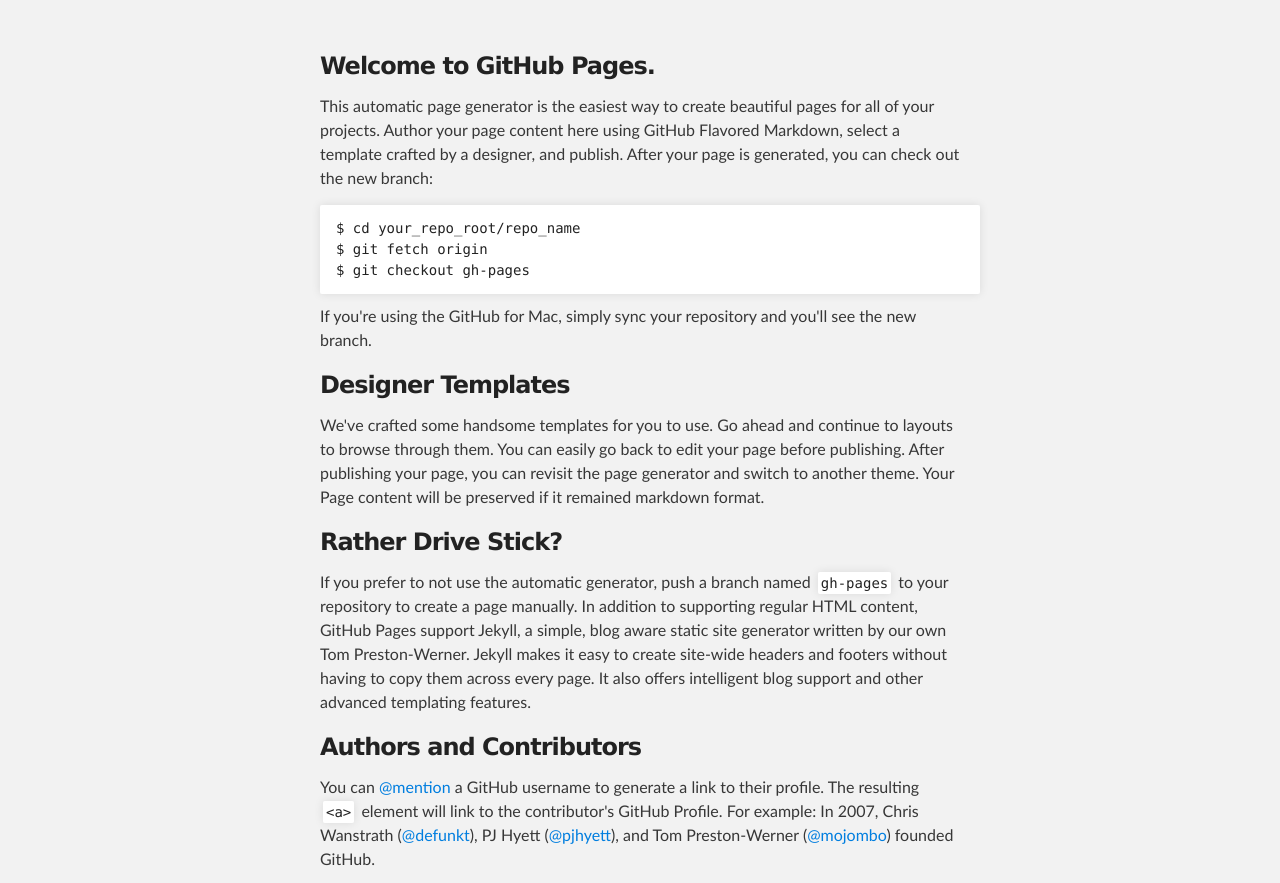
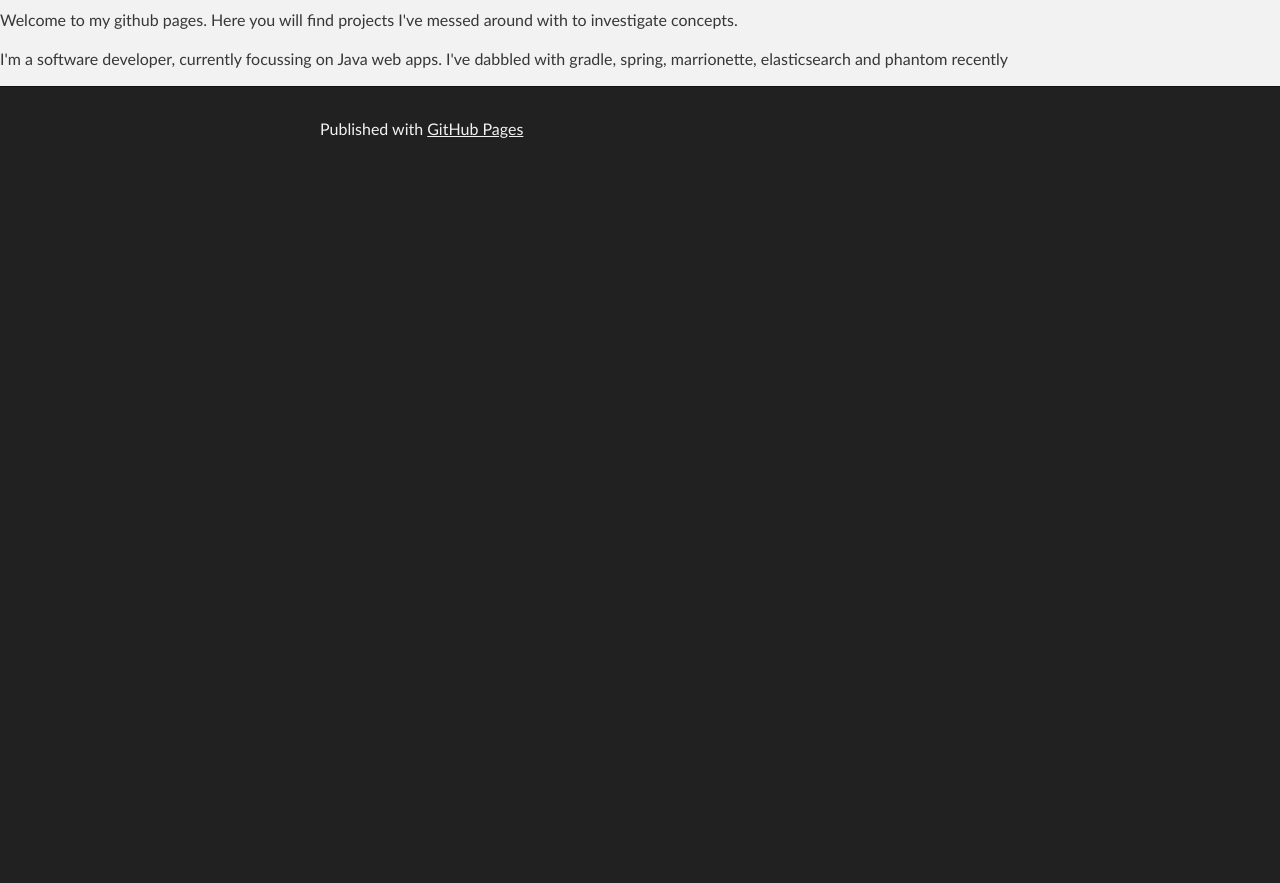
Before and after one commit to stuartstevenson/stuartstevenson.github.io, a plain HTML site: page index.html in a window 1280 px wide. Shown: the part 176-1059 px from the top of the page. After the commit the page ends 800 px from the top, so only its background shows below. Drawn offline with Linux system fonts and the light colour scheme.

Commit message:
changing default content

```diff
--- a/index.html
+++ b/index.html
@@ -2,9 +2,9 @@
 <html>
 
 <head>
-    <meta charset='utf-8' />
-    <meta http-equiv="X-UA-Compatible" content="chrome=1" />
-    <meta name="description" content="Stuartstevenson.github.io : " />
+    <meta charset='utf-8'/>
+    <meta http-equiv="X-UA-Compatible" content="chrome=1"/>
+    <meta name="description" content="Stuartstevenson.github.io : "/>
 
     <link rel="stylesheet" type="text/css" media="screen" href="stylesheets/stylesheet.css">
 
@@ -18,7 +18,8 @@
     <header class="inner">
         <a id="forkme_banner" href="https://github.com/stuartstevenson">View on GitHub</a>
 
-          <h1 id="project_title">Stuartstevenson.github.io</h1>
+        <h1 id="project_title">stuartstevenson.github.io</h1>
+
         <h2 id="project_tagline"></h2>
 
     </header>
@@ -26,39 +27,8 @@
 
 <!-- MAIN CONTENT -->
 <div id="main_content_wrap" class="outer">
-      <section id="main_content" class="inner">
-        <h3>
-<a name="welcome-to-github-pages" class="anchor" href="#welcome-to-github-pages"><span class="octicon octicon-link"></span></a>Welcome to GitHub Pages.</h3>
-
-<p>This automatic page generator is the easiest way to create beautiful pages for all of your projects. Author your page content here using GitHub Flavored Markdown, select a template crafted by a designer, and publish. After your page is generated, you can check out the new branch:</p>
-
-<pre><code>$ cd your_repo_root/repo_name
-$ git fetch origin
-$ git checkout gh-pages
-</code></pre>
-
-<p>If you're using the GitHub for Mac, simply sync your repository and you'll see the new branch.</p>
-
-<h3>
-<a name="designer-templates" class="anchor" href="#designer-templates"><span class="octicon octicon-link"></span></a>Designer Templates</h3>
-
-<p>We've crafted some handsome templates for you to use. Go ahead and continue to layouts to browse through them. You can easily go back to edit your page before publishing. After publishing your page, you can revisit the page generator and switch to another theme. Your Page content will be preserved if it remained markdown format.</p>
-
-<h3>
-<a name="rather-drive-stick" class="anchor" href="#rather-drive-stick"><span class="octicon octicon-link"></span></a>Rather Drive Stick?</h3>
-
-<p>If you prefer to not use the automatic generator, push a branch named <code>gh-pages</code> to your repository to create a page manually. In addition to supporting regular HTML content, GitHub Pages support Jekyll, a simple, blog aware static site generator written by our own Tom Preston-Werner. Jekyll makes it easy to create site-wide headers and footers without having to copy them across every page. It also offers intelligent blog support and other advanced templating features.</p>
-
-<h3>
-<a name="authors-and-contributors" class="anchor" href="#authors-and-contributors"><span class="octicon octicon-link"></span></a>Authors and Contributors</h3>
-
-<p>You can <a href="https://github.com/blog/821" class="user-mention">@mention</a> a GitHub username to generate a link to their profile. The resulting <code>&lt;a&gt;</code> element will link to the contributor's GitHub Profile. For example: In 2007, Chris Wanstrath (<a href="https://github.com/defunkt" class="user-mention">@defunkt</a>), PJ Hyett (<a href="https://github.com/pjhyett" class="user-mention">@pjhyett</a>), and Tom Preston-Werner (<a href="https://github.com/mojombo" class="user-mention">@mojombo</a>) founded GitHub.</p>
-
-<h3>
-<a name="support-or-contact" class="anchor" href="#support-or-contact"><span class="octicon octicon-link"></span></a>Support or Contact</h3>
-
-<p>Having trouble with Pages? Check out the documentation at <a href="http://help.github.com/pages">http://help.github.com/pages</a> or contact <a href="mailto:support@github.com">support@github.com</a> and we’ll help you sort it out.</p>
-      </section>
+    <p>Welcome to my github pages. Here you will find projects I've messed around with to investigate concepts.</p>
+    <p>I'm a software developer, currently focussing on Java web apps. I've dabbled with gradle, spring, marrionette, elasticsearch and phantom recently</p>
 </div>
 
 <!-- FOOTER  -->
@@ -68,7 +38,5 @@ $ git checkout gh-pages
     </footer>
 </div>
 
-
-
 </body>
 </html>
```
Lines whose indentation alone changed are shown as unchanged.
